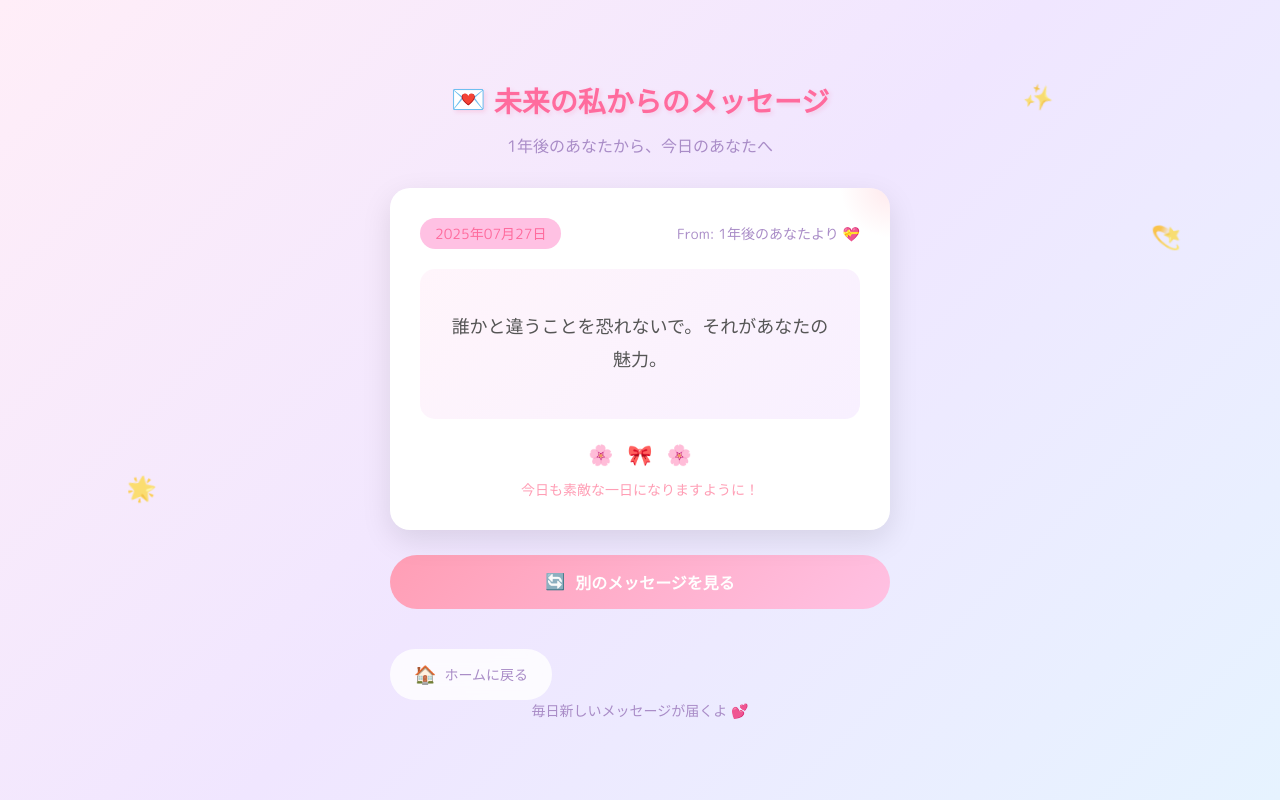
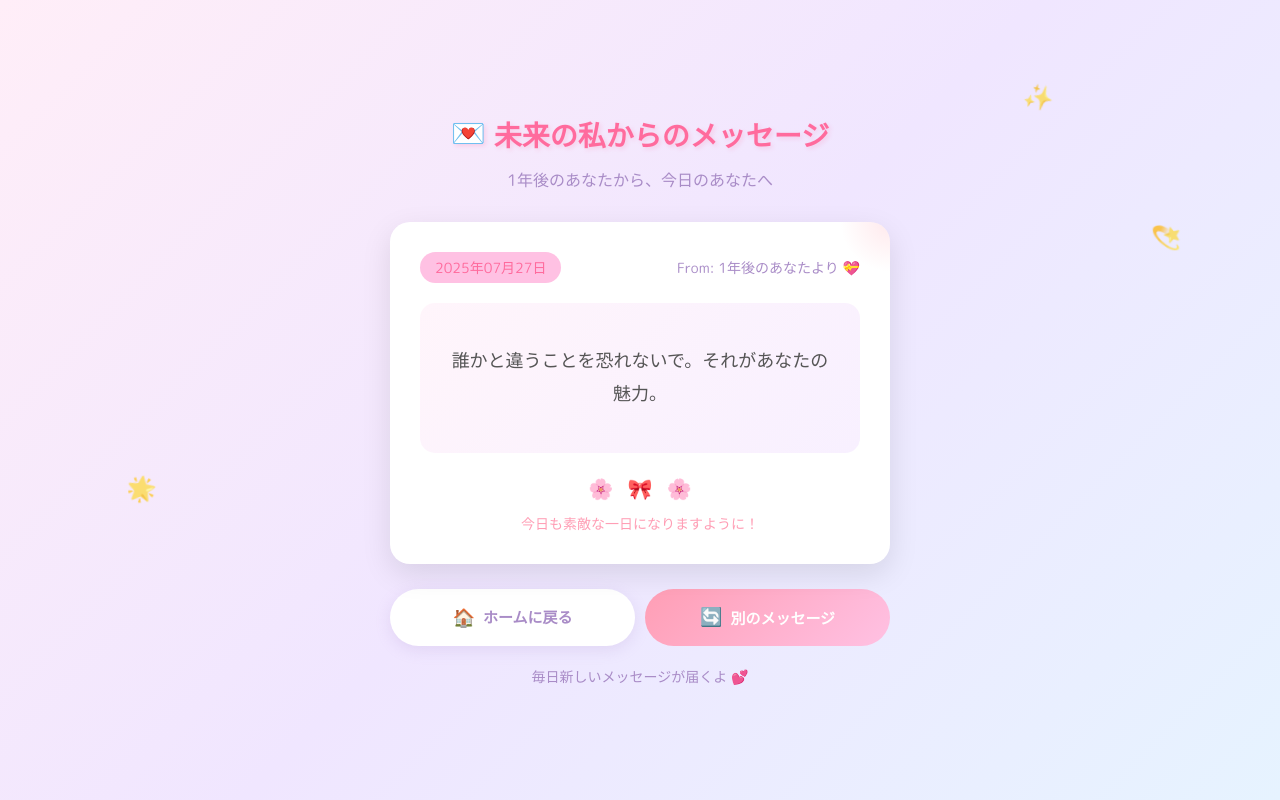
Before and after one commit to Ykuroyy/Dear-Future-Me-app, a Flask app: page /message in a window 1280 px wide. Run offline with Flask 3, Linux system fonts and the light colour scheme.

Commit message:
ボタン表示修正

```diff
--- a/app.py
+++ b/app.py
@@ -47,14 +47,18 @@ def message():
     if request.args.get('random') == 'true':
         # セッションから前回のメッセージを取得
         last_message = session.get('last_message', '')
-        message = get_random_message(exclude_message=last_message)
+        # タイムスタンプを使って真のランダム性を確保
+        import time
+        random.seed(time.time())
+        new_message = get_random_message(exclude_message=last_message)
         # 新しいメッセージをセッションに保存
-        session['last_message'] = message
+        session['last_message'] = new_message
+        current_message = new_message
     else:
-        message = get_daily_message()
-        session['last_message'] = message
+        current_message = get_daily_message()
+        session['last_message'] = current_message
 
-    return render_template('index.html', today=today, message=message)
+    return render_template('index.html', today=today, message=current_message)
 
 if __name__ == '__main__':
     app.run(debug=False, host='0.0.0.0', port=8080)
--- a/static/css/style.css
+++ b/static/css/style.css
@@ -184,66 +184,57 @@ header {
     font-weight: 500;
 }
 
-.refresh-btn {
+.button-group {
+    display: flex;
+    gap: 10px;
     width: 100%;
-    background: linear-gradient(135deg, #ff9eb5 0%, #ffc1e3 100%);
-    color: white;
-    border: none;
-    padding: 15px 30px;
+    margin-bottom: 20px;
+}
+
+.action-btn {
+    flex: 1;
+    padding: 15px 20px;
     border-radius: 30px;
-    font-size: 16px;
+    font-size: 15px;
     font-weight: 700;
     cursor: pointer;
     transition: all 0.3s ease;
     display: flex;
     align-items: center;
     justify-content: center;
-    gap: 10px;
-    margin-bottom: 20px;
+    gap: 8px;
+    text-decoration: none;
+    border: none;
 }
 
-.refresh-btn:hover {
+.refresh-btn {
+    background: linear-gradient(135deg, #ff9eb5 0%, #ffc1e3 100%);
+    color: white;
+}
+
+.home-btn {
+    background: white;
+    color: #a98cc7;
+    box-shadow: 0 4px 15px rgba(169, 140, 199, 0.2);
+}
+
+.action-btn:hover {
     transform: translateY(-2px);
-    box-shadow: 0 5px 15px rgba(255, 158, 181, 0.4);
+    box-shadow: 0 5px 20px rgba(0, 0, 0, 0.15);
+}
+
+.action-btn:active {
+    transform: scale(0.95);
 }
 
 .btn-icon {
     display: inline-block;
+    font-size: 18px;
     transition: transform 0.3s ease;
 }
 
 .refresh-btn:hover .btn-icon {
     transform: rotate(180deg);
-}
-
-.refresh-btn:active {
-    transform: scale(0.95);
-}
-
-.home-link {
-    display: inline-flex;
-    align-items: center;
-    gap: 8px;
-    margin-top: 20px;
-    padding: 12px 24px;
-    background: rgba(255, 255, 255, 0.8);
-    color: #a98cc7;
-    text-decoration: none;
-    border-radius: 25px;
-    font-size: 14px;
-    font-weight: 500;
-    transition: all 0.3s ease;
-    backdrop-filter: blur(10px);
-}
-
-.home-link:hover {
-    background: rgba(255, 255, 255, 0.95);
-    transform: translateY(-2px);
-    box-shadow: 0 5px 15px rgba(169, 140, 199, 0.3);
-}
-
-.home-icon {
-    font-size: 18px;
 }
 
 footer {
@@ -288,14 +279,17 @@ footer {
         font-size: 13px;
     }
 
-    .refresh-btn {
-        font-size: 15px;
-        padding: 14px 25px;
+    .button-group {
+        gap: 8px;
     }
 
-    .home-link {
-        font-size: 13px;
-        padding: 10px 20px;
+    .action-btn {
+        font-size: 14px;
+        padding: 12px 15px;
+    }
+
+    .btn-icon {
+        font-size: 16px;
     }
 
     .sparkle {
--- a/templates/index.html
+++ b/templates/index.html
@@ -44,15 +44,16 @@
                 </div>
             </div>
 
-            <button class="refresh-btn" onclick="window.location.href='/message?random=true'">
-                <span class="btn-icon">🔄</span>
-                別のメッセージを見る
-            </button>
-
-            <a href="/" class="home-link">
-                <span class="home-icon">🏠</span>
-                ホームに戻る
-            </a>
+            <div class="button-group">
+                <a href="/" class="action-btn home-btn">
+                    <span class="btn-icon">🏠</span>
+                    ホームに戻る
+                </a>
+                <button class="action-btn refresh-btn" onclick="window.location.href='/message?random=true'">
+                    <span class="btn-icon">🔄</span>
+                    別のメッセージ
+                </button>
+            </div>
         </main>
 
         <footer>
```
